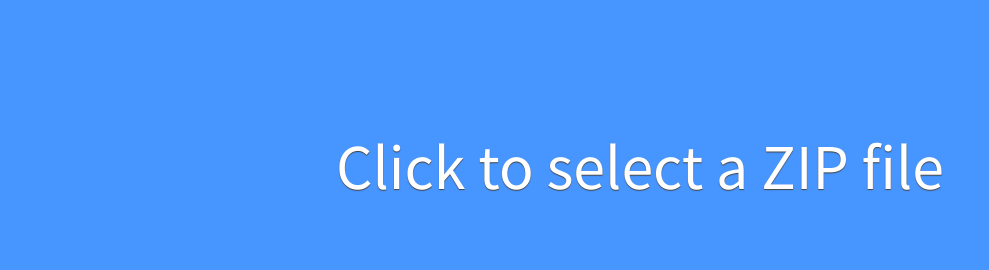
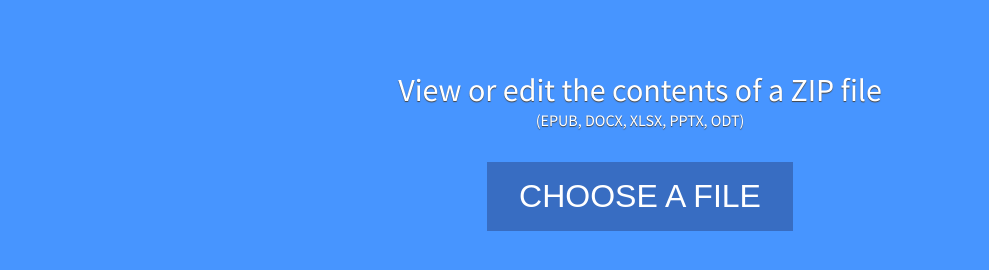
Before and after one commit to hubgit/zipadee, a React app: page / in a window 1280 px wide. Shown: the part 234-504 px from the top of the page, without its empty margins (0-989 px from the left). Built offline with nearby package versions, Linux system fonts and the light colour scheme.

Commit message:
Improve intro

```diff
--- a/src/App.css
+++ b/src/App.css
@@ -80,14 +80,13 @@
   justify-content: center;
   align-items: center;
   text-align: center;
-  font-size: 400%;
+  font-size: 200%;
   position: fixed;
   z-index: 1;
   top: 0;
   left: 0;
   bottom: 0;
   right: 0;
-  text-shadow: 0 1px 1px #444;
 }
 
 .dropzone:focus {
@@ -188,28 +187,6 @@
   justify-content: center;
 }
 
-.install {
-  border: none;
-  background: none;
-  cursor: pointer;
-  padding: 8px 16px;
-  display: flex;
-  align-items: center;
-  justify-content: center;
-  color: inherit;
-  text-transform: uppercase;
-  font-size: inherit;
-  transition: background-color 0.25s;
-}
-
-.install:hover {
-  background-color: #3775ca;
-}
-
-.install:focus {
-  outline: none;
-}
-
 .fullscreen .header {
   border-bottom: none;
 }
@@ -222,3 +199,50 @@
   color: inherit;
   margin: 0 16px;
 }
+
+.button {
+  border: none;
+  background: none;
+  cursor: pointer;
+  padding: 0.5em 1em;
+  display: flex;
+  align-items: center;
+  justify-content: center;
+  color: inherit;
+  font-size: inherit;
+  transition: background-color 0.25s;
+  background: #273e7c77;
+  text-transform: uppercase;
+}
+
+.button:hover {
+  background: #273e7c
+}
+
+.button:focus {
+  outline: none;
+}
+
+.install {
+  background: #273e7c00;
+}
+
+.install:hover {
+  background: #273e7c77;
+}
+
+.intro {
+  display: flex;
+  flex-direction: column;
+  justify-content: center;
+  align-items: center;
+  text-shadow: 0 1px 1px #444;
+}
+
+.intro .button {
+  margin: 32px 0;
+}
+
+.extensions {
+  font-size: 50%;
+}
--- a/src/App.tsx
+++ b/src/App.tsx
@@ -256,7 +256,7 @@ export const App: React.FC = () => {
         {file && (
           <div className={'header-section'}>
             {installPrompt && (
-              <button className={'install'} onClick={showInstallPrompt}>
+              <button className={'button install'} onClick={showInstallPrompt}>
                 Install
               </button>
             )}
@@ -270,9 +270,15 @@ export const App: React.FC = () => {
         <div className={'dropzone'} {...getRootProps()}>
           <input {...getInputProps()} />
 
-          {isDragActive
-            ? 'Drop a ZIP file here…'
-            : 'Click to select a ZIP file'}
+          {isDragActive ? (
+            'Drop a ZIP file here…'
+          ) : (
+            <div className={'intro'}>
+              <div>View or edit the contents of a ZIP file</div>
+              <div className={'extensions'}>(EPUB, DOCX, XLSX, PPTX, ODT)</div>
+              <button className={'button choose'}>Choose a file</button>
+            </div>
+          )}
         </div>
       )}
 
```
